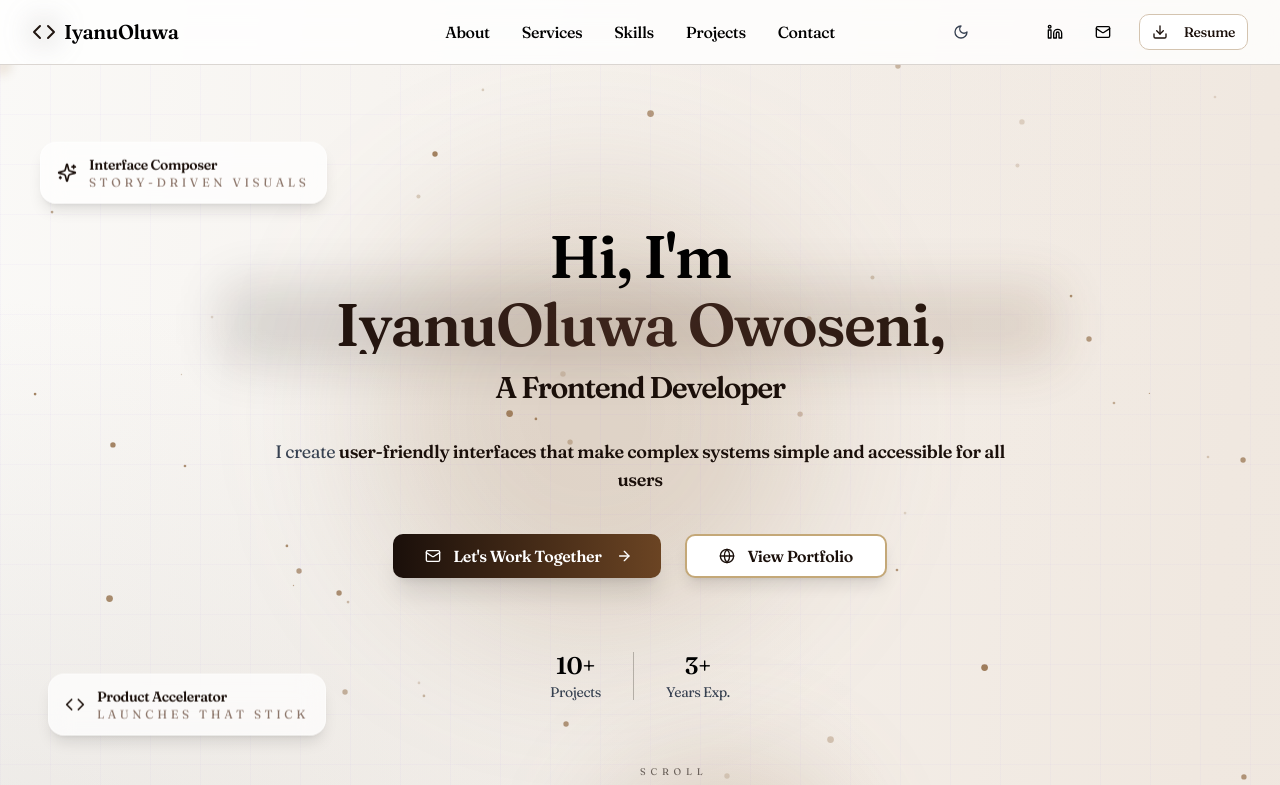
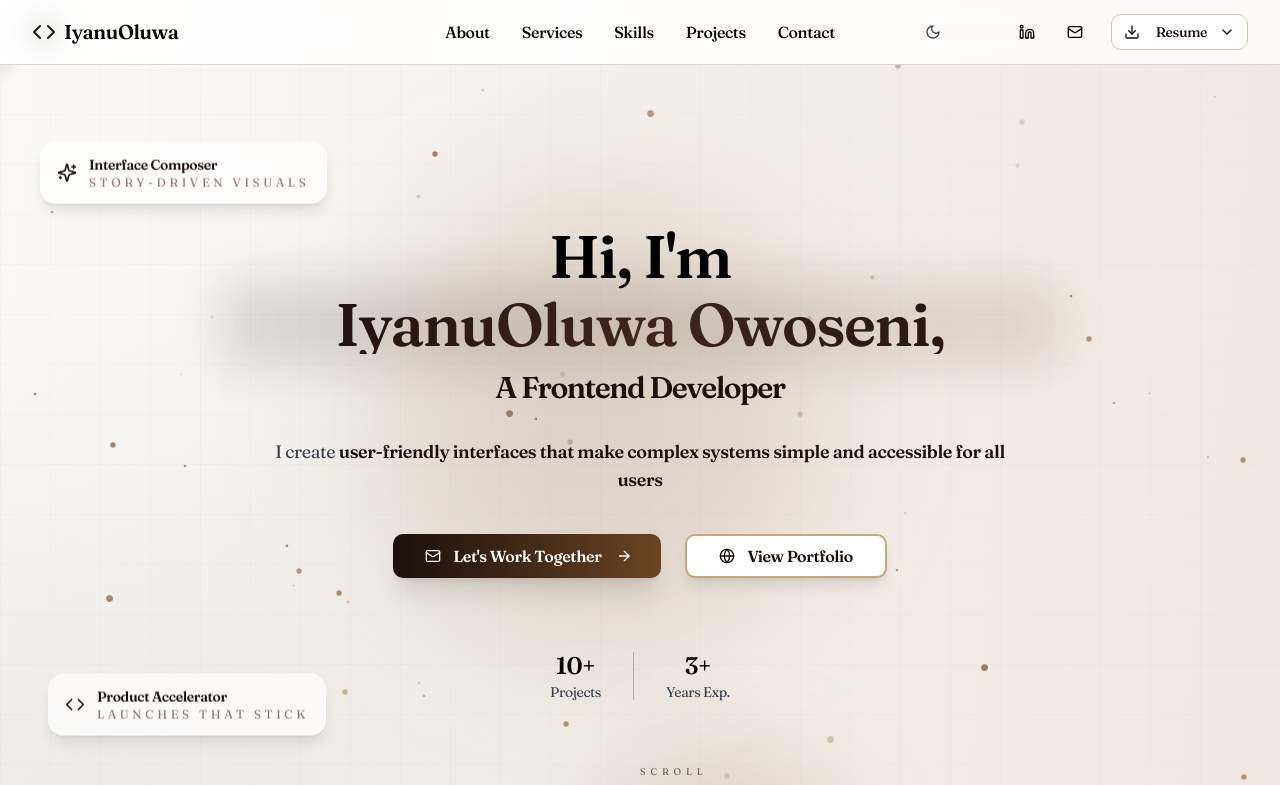
Before and after one commit to IyanuOluwaJesuloba/portfolio, a Next.js app: page / in a window 1280 px wide. Shown: the top 785 px of the page. Built offline with nearby package versions, Linux system fonts and the light colour scheme; some icons are missing.

Commit message:
Updated resume file

```diff
--- a/components/about.tsx
+++ b/components/about.tsx
@@ -3,9 +3,15 @@
 import React from 'react';
 import Link from "next/link";
 import { Button } from "@/components/ui/button";
-import { Mail, Download, Code, Heart, Users, Calendar, TrendingUp } from "lucide-react";
+import { Mail, Download, Code, Heart, Users, Calendar, TrendingUp, ChevronDown } from "lucide-react";
 import { motion } from "framer-motion";
 import { sectionVariants, headingVariants, cardVariants, staggerContainer } from "@/lib/animations";
+import {
+  DropdownMenu,
+  DropdownMenuContent,
+  DropdownMenuItem,
+  DropdownMenuTrigger,
+} from "@/components/ui/dropdown-menu";
 
 export function AboutSection() {
   return (
@@ -303,21 +309,40 @@ export function AboutSection() {
                   Let's Connect
                 </Link>
               </Button>
+              <DropdownMenu>
+                <DropdownMenuTrigger asChild>
                   <Button
                     variant="outline"
                     size="lg"
-                asChild
-                className="border-[#c4a878] dark:border-[#7a7268] text-[#1a0f0a] dark:text-[#f5f1ed] hover:bg-[#f5f1ed] dark:hover:bg-[#7a7270]/20"
+                    className="border-[#c4a878] dark:border-[#7a7268] text-[#1a0f0a] dark:text-[#f5f1ed] hover:bg-[#f5f1ed] dark:hover:bg-[#7a7270]/20 w-full sm:w-auto"
                   >
-                <Link
-                  href="https://docs.google.com/document/d/1LZyMlBdzAI_4qbt-9zrRlfISha0jM3R41a8YqIqsBhA/edit?usp=sharing"
+                    <Download className="h-5 w-5 mr-2" />
+                    Resume
+                    <ChevronDown className="h-4 w-4 ml-2" />
+                  </Button>
+                </DropdownMenuTrigger>
+                <DropdownMenuContent align="center" className="w-56 sm:w-48">
+                  <DropdownMenuItem asChild>
+                    <a
+                      href="/Iyanuoluwa Owoseni-- Resume.pdf"
                       target="_blank"
-                  className="flex items-center gap-2"
+                      rel="noopener noreferrer"
+                      className="cursor-pointer"
                     >
-                  <Download className="h-5 w-5" />
+                      View Resume
+                    </a>
+                  </DropdownMenuItem>
+                  <DropdownMenuItem asChild>
+                    <a
+                      href="/Iyanuoluwa Owoseni-- Resume.pdf"
+                      download
+                      className="cursor-pointer"
+                    >
                       Download Resume
-                </Link>
-              </Button>
+                    </a>
+                  </DropdownMenuItem>
+                </DropdownMenuContent>
+              </DropdownMenu>
             </motion.div>
           </div>
 
--- a/components/header.tsx
+++ b/components/header.tsx
@@ -3,11 +3,17 @@
 import React from 'react';
 import Link from "next/link";
 import { Button } from "@/components/ui/button";
-import { Mail, Code, Download, Linkedin } from "lucide-react";
+import { Mail, Code, Download, Linkedin, ChevronDown } from "lucide-react";
 import { SiGithub } from "@icons-pack/react-simple-icons";
 import { ThemeToggle } from "@/components/theme-toggle";
 import { MobileMenu } from "@/components/mobile-menu";
 import { motion } from "framer-motion";
+import {
+  DropdownMenu,
+  DropdownMenuContent,
+  DropdownMenuItem,
+  DropdownMenuTrigger,
+} from "@/components/ui/dropdown-menu";
 
 export function Header() {
   return (
@@ -107,22 +113,82 @@ export function Header() {
               transition={{ delay: 0.4 }}
               whileHover={{ scale: 1.05 }}
               whileTap={{ scale: 0.95 }}
+              className="flex sm:hidden"
             >
+              <DropdownMenu>
+                <DropdownMenuTrigger asChild>
                   <Button
-                asChild
                     variant="outline"
                     size="sm"
-                className="ml-2 border-[#d4c4b0] dark:border-[#4a3220] text-[#1a0f0a] dark:text-[#000000] dark:bg-[#f5f1ed] dark:hover:bg-[#7a7270]/20 hidden sm:flex text-xs sm:text-sm"
+                    className="border-[#d4c4b0] dark:border-[#4a3220] text-[#1a0f0a] dark:text-[#000000] dark:bg-[#f5f1ed] dark:hover:bg-[#7a7270]/20 text-xs"
                   >
+                    <Download className="h-4 w-4 mr-1" />
+                    Resume
+                    <ChevronDown className="h-3 w-3 ml-1" />
+                  </Button>
+                </DropdownMenuTrigger>
+                <DropdownMenuContent align="start" className="w-48">
+                  <DropdownMenuItem asChild>
                     <a
-                  href="https://docs.google.com/document/d/1LZyMlBdzAI_4qbt-9zrRlfISha0jM3R41a8YqIqsBhA/edit?usp=sharing"
+                      href="/Iyanuoluwa Owoseni-- Resume.pdf"
                       target="_blank"
                       rel="noopener noreferrer"
                     >
+                      View Resume
+                    </a>
+                  </DropdownMenuItem>
+                  <DropdownMenuItem asChild>
+                    <a
+                      href="/Iyanuoluwa Owoseni-- Resume.pdf"
+                      download
+                    >
+                      Download Resume
+                    </a>
+                  </DropdownMenuItem>
+                </DropdownMenuContent>
+              </DropdownMenu>
+            </motion.div>
+
+            <motion.div
+              initial={{ opacity: 0, scale: 0 }}
+              animate={{ opacity: 1, scale: 1 }}
+              transition={{ delay: 0.4 }}
+              whileHover={{ scale: 1.05 }}
+              whileTap={{ scale: 0.95 }}
+              className="hidden sm:flex"
+            >
+              <DropdownMenu>
+                <DropdownMenuTrigger asChild>
+                  <Button
+                    variant="outline"
+                    size="sm"
+                    className="ml-2 border-[#d4c4b0] dark:border-[#4a3220] text-[#1a0f0a] dark:text-[#000000] dark:bg-[#f5f1ed] dark:hover:bg-[#7a7270]/20 text-xs sm:text-sm"
+                  >
                     <Download className="h-4 w-4 mr-2" />
                     Resume
+                    <ChevronDown className="h-3 w-3 ml-1" />
+                  </Button>
+                </DropdownMenuTrigger>
+                <DropdownMenuContent align="end" className="w-48">
+                  <DropdownMenuItem asChild>
+                    <a
+                      href="/Iyanuoluwa Owoseni-- Resume.pdf"
+                      target="_blank"
+                      rel="noopener noreferrer"
+                    >
+                      View Resume
                     </a>
-              </Button>
+                  </DropdownMenuItem>
+                  <DropdownMenuItem asChild>
+                    <a
+                      href="/Iyanuoluwa Owoseni-- Resume.pdf"
+                      download
+                    >
+                      Download Resume
+                    </a>
+                  </DropdownMenuItem>
+                </DropdownMenuContent>
+              </DropdownMenu>
             </motion.div>
             </motion.div>
             <MobileMenu />
```
Also changed, not shown: 2 other files (tests, documents, lock files or other folders). Lines whose indentation alone changed are shown as unchanged.
